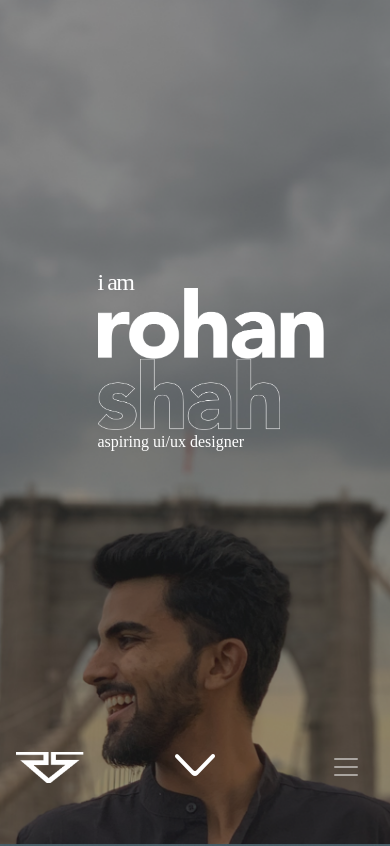
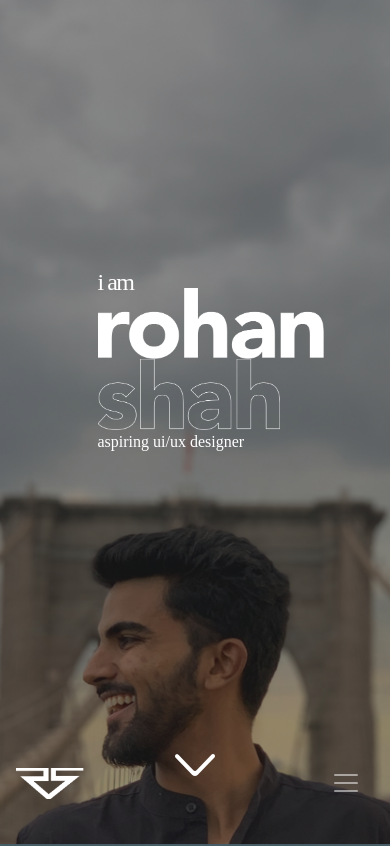
Before and after one commit to rdshah2005-18/rdshah2005-18.github.io, a plain HTML site: page index.html in a window 390 px wide. Shown: the top 846 px of the page. Drawn offline with nearby package versions, Linux system fonts and the light colour scheme; a web font is replaced by a local one.

Commit message:
Update main.css

```diff
--- a/main.css
+++ b/main.css
@@ -295,7 +295,7 @@ a:hover
  /*NAVIGATION*/
 .navbar
 {
-    margin-bottom: 3.0rem;
+    margin-bottom: 2.0rem;
 }
     .centernav
     {
```
